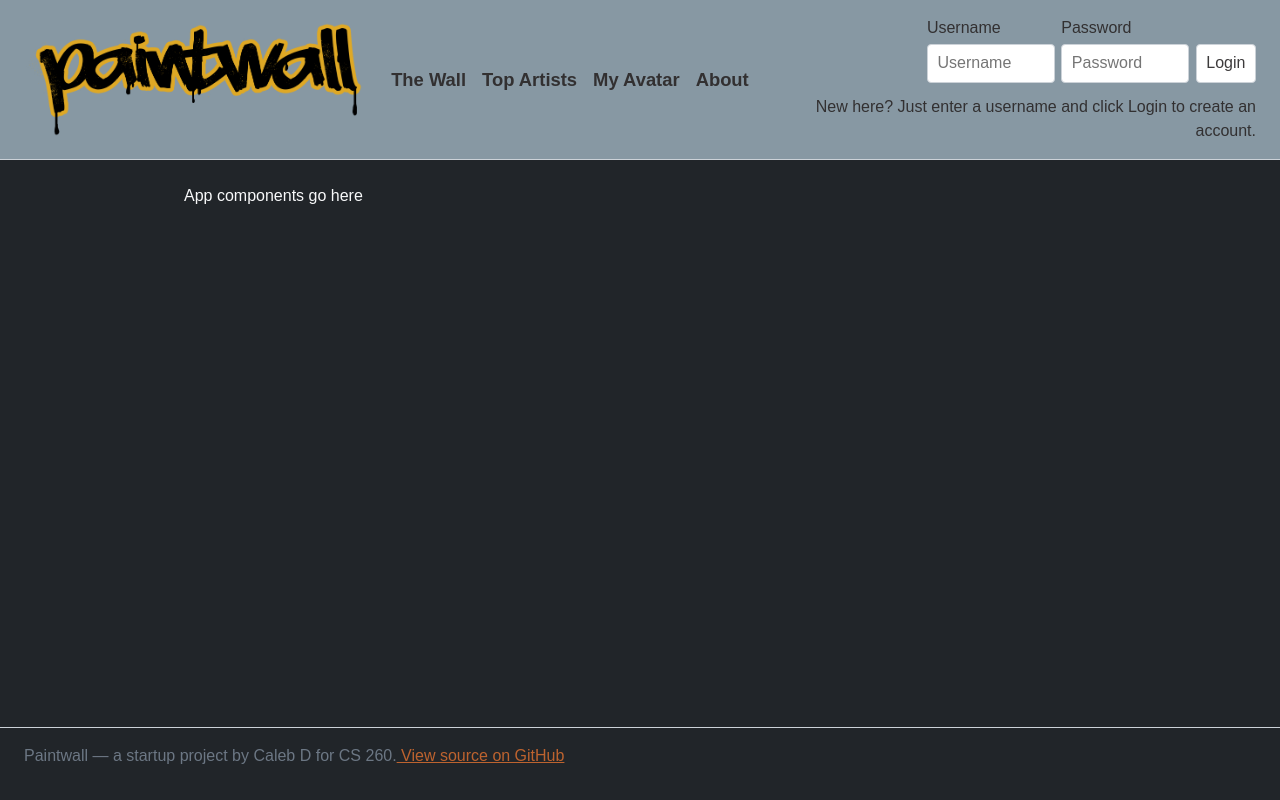
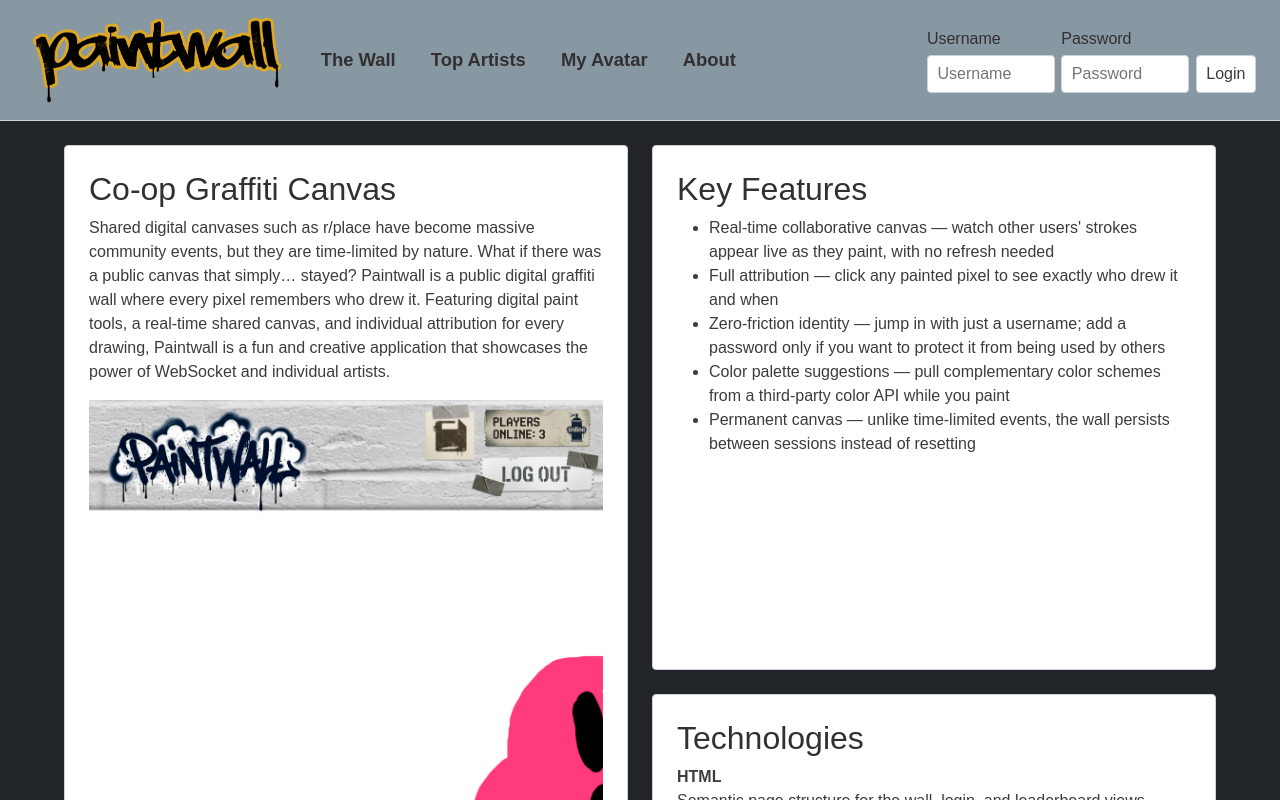
Before and after one commit to Caleb-D-Ace/startup, a React (Vite) app: page /about in a window 1280 px wide. Shown: the top 800 px of the page. Built offline with nearby package versions, Linux system fonts and the light colour scheme; a web font is replaced by a local one.

Commit message:
Added navlinks, adjusted header dimensions for narrow screens

```diff
--- a/src/about/about.jsx
+++ b/src/about/about.jsx
@@ -2,7 +2,7 @@ import React from 'react';
 
 export function About() {
   return (
-    <main>
+    <>
       <section id="pitch-section" className="panel">
         <h2>Co-op Graffiti Canvas</h2>
         <p>
@@ -53,7 +53,6 @@ export function About() {
           <dd>Streams live strokes and viewer counts to every connected browser.</dd>
         </dl>
       </section>
-    </main>
-
+    </>
   );
 }
--- a/src/app.css
+++ b/src/app.css
@@ -94,7 +94,6 @@ input[type="range"] {
 #brand {
   display: flex;
   align-items: center;
-  justify-content: space-between;
   gap: 0.75rem;
 }
 
@@ -108,16 +107,18 @@ input[type="range"] {
 
 .brand-logo img {
   display: block;
-  /* 7.5rem is the max (current) size; shrinks fluidly down to 3rem on phones
+  /* 5.5rem is the max (current) size -- shrunk down from 7.5rem to trim the
+     header's overall height -- shrinking fluidly down to 2.5rem on phones
      instead of jumping between fixed sizes at breakpoints. */
-  height: clamp(3rem, 9vw, 7.5rem);
+  height: clamp(2.5rem, 7vw, 5.5rem);
   width: auto;
   max-width: none;
 }
 
-/* Hamburger menu: holds the login info once the header would otherwise
-   stack it. Hidden entirely above that breakpoint -- .site-auth just
-   renders inline there, same as always. */
+/* Hamburger menu: only appears once the header no longer has room for the
+   login fields inline (see the 56rem tier below) -- it opens a dropdown
+   holding login/account info and, at that same width, "About" too (About
+   lives in the main nav instead while there's room for it there). */
 .auth-toggle-input {
   position: absolute;
   width: 1px;
@@ -129,6 +130,27 @@ input[type="range"] {
 
 .hamburger-btn {
   display: none;
+  align-items: center;
+  justify-content: center;
+  width: 2.5rem;
+  height: 2.5rem;
+  padding: 0.3rem;
+  border-radius: var(--radius);
+  cursor: pointer;
+  transition: background-color 0.15s ease;
+}
+
+/* Same hover/focus treatment as the nav links -- no border, no background
+   until hovered/focused. */
+.hamburger-btn:hover,
+.hamburger-btn:focus-visible {
+  background-color: var(--header-hover-bg);
+}
+
+.hamburger-btn img {
+  display: block;
+  width: 100%;
+  height: 100%;
 }
 
 .site-nav {
@@ -138,6 +160,10 @@ input[type="range"] {
 
 .site-nav ul {
   display: flex;
+  /* Wraps onto a second row whenever it genuinely doesn't fit (e.g. just
+     above the 56rem tier, where nav+login are both still inline and can
+     otherwise overflow the header) -- stays on one line whenever there's
+     room, at any width. */
   flex-wrap: nowrap;
   gap: 1rem;
   list-style: none;
@@ -146,14 +172,36 @@ input[type="range"] {
 }
 
 .site-nav a {
+  display: inline-block;
   font-family: var(--font-body);
   font-weight: 700;
   font-size: 1.15rem;
   text-decoration: none;
   white-space: nowrap;
   color: var(--header-text-color);
+  padding: 0.3rem 0.6rem;
+  border-radius: var(--radius);
+  transition: background-color 0.15s ease;
 }
 
+/* Looks like plain text until hovered/focused -- the hit area is still the
+   whole padded box, it just has no visible background until then. */
+.site-nav a:hover,
+.site-nav a:focus-visible {
+  background-color: var(--header-hover-bg);
+}
+
+/* Short nav labels, swapped in below the 40rem phone tier (see that media
+   query) so each link takes less width -- nav now shares the header row
+   with the logo at every width instead of getting a row to itself, so it
+   has less room to work with on narrow phones. */
+.nav-label-short {
+  display: none;
+}
+
+/* Login/account info -- renders inline in the header while there's room
+   (see .hamburger-btn above); the 56rem tier below turns this into a
+   dropdown instead, hidden until the hamburger opens it. */
 .site-auth {
   display: flex;
   flex-wrap: wrap;
@@ -178,10 +226,26 @@ input[type="range"] {
   width: 8rem;
 }
 
-#register-hint {
-  flex-basis: 100%;
-  margin: 0;
-  text-align: right;
+/* "About" link inside the dropdown -- only shown at the narrow tier, where
+   About is pulled out of the main nav and dropped in here instead (see
+   .nav-about-wide and the 56rem tier below). */
+.about-link {
+  display: none;
+  margin-top: 0.25rem;
+  padding: 0.5rem 0.6rem 0.4rem;
+  border-top: 1px solid var(--color-border);
+  border-radius: var(--radius);
+  text-align: center;
+  font-weight: 700;
+  text-decoration: none;
+  color: var(--header-text-color);
+  transition: background-color 0.15s ease;
+}
+
+/* Same hover/focus highlight as the nav links and the hamburger button. */
+.about-link:hover,
+.about-link:focus-visible {
+  background-color: var(--header-hover-bg);
 }
 
 .field {
@@ -190,11 +254,84 @@ input[type="range"] {
   gap: 0.25rem;
 }
 
+/* "New here?" hint -- used to sit in the header as its own line; now lives
+   as a hover/focus tooltip off the username field instead, so it never
+   takes up header space at any width. CSS-only, same as the rest of this
+   project's interactive bits. */
+.field-tooltip-wrap {
+  position: relative;
+}
+
+.field-tooltip {
+  position: absolute;
+  top: 100%;
+  left: 0;
+  z-index: 80;
+  margin: 0.4rem 0 0;
+  width: max(14rem, 100%);
+  padding: 0.5rem 0.75rem;
+  background-color: var(--header-bg-color);
+  color: var(--header-text-color);
+  border: 1px solid var(--color-border);
+  border-radius: var(--radius);
+  box-shadow: 0 8px 20px rgba(0, 0, 0, 0.25);
+  font-size: 0.85rem;
+  line-height: 1.3;
+  opacity: 0;
+  visibility: hidden;
+  transform: translateY(-0.25rem);
+  transition: opacity 0.15s ease, transform 0.15s ease, visibility 0.15s ease;
+  pointer-events: none;
+}
+
+.field-tooltip-wrap:hover .field-tooltip,
+.field-tooltip-wrap:focus-within .field-tooltip {
+  opacity: 1;
+  visibility: visible;
+  transform: translateY(0);
+}
+
 #profile-panel {
   display: flex;
   flex-wrap: wrap;
   align-items: center;
   gap: 0.75rem;
+}
+
+/* "Welcome, <username> (Level 3)" -- forced onto one line so a long
+   username can't push "(Level 3)" onto its own line and grow the header's
+   height. The username itself truncates with an ellipsis instead; the
+   "Welcome," prefix and "(Level 3)" suffix stay put either way. */
+.profile-greeting {
+  display: inline-flex;
+  align-items: baseline;
+  gap: 0.3rem;
+  white-space: nowrap;
+}
+
+#current-username {
+  display: inline-block;
+  max-width: 9rem;
+  min-width: 0;
+  overflow: hidden;
+  text-overflow: ellipsis;
+  white-space: nowrap;
+  vertical-align: bottom;
+}
+
+/* Profile page's stats panel: username and XP bar sit side by side instead
+   of stacked -- the "every batch..." explanation moves into a hover/focus
+   tooltip off the XP bar (reuses .field-tooltip-wrap/.field-tooltip) rather
+   than always-visible text. */
+.stats-header {
+  display: flex;
+  flex-wrap: wrap;
+  align-items: center;
+  gap: 1rem;
+}
+
+.stats-header h2 {
+  margin: 0;
 }
 
 /* ---- Theme switcher (in the footer) ---- */
@@ -255,6 +392,7 @@ main {
   border-radius: var(--radius);
   box-shadow: var(--shadow);
   padding: 1.5rem;
+  color: var(--color-text);
 }
 
 /* The wall's canvas panel breaks out of main's 60rem column and spans the
@@ -264,6 +402,36 @@ main {
   max-width: 100vw;
   margin-left: calc(50% - 50vw);
   margin-right: calc(50% - 50vw);
+}
+
+/* About page: pitch section on the left, Key Features and Technologies
+   stacked on the right instead of all three stacking in one column -- less
+   scrolling to see everything. Keyed off orientation rather than a width
+   breakpoint -- landscape (phone or desktop alike) gets the wider 2-column
+   layout, portrait always gets the single-column mobile-style stack, no
+   matter how wide that portrait viewport happens to be. Scoped to about.jsx
+   via :has(), same pattern as the Wall page's mobile layout further down. */
+@media (orientation: landscape) {
+  main:has(#pitch-section) {
+    display: grid;
+    grid-template-columns: 1fr 1fr;
+    max-width: 75rem; /* wider than the normal 60rem column so each side has more room */
+  }
+
+  #pitch-section {
+    grid-column: 1;
+    grid-row: 1 / 3;
+  }
+
+  #features-section {
+    grid-column: 2;
+    grid-row: 1;
+  }
+
+  #tech-section {
+    grid-column: 2;
+    grid-row: 2;
+  }
 }
 
 /* ---- Drawing toolbars (index.html and profile.html) ---- */
@@ -376,6 +544,7 @@ main {
   width: 100%;
   max-width: 400px;
   height: auto;
+  margin: 0 auto;
 }
 
 canvas {
@@ -444,16 +613,13 @@ td {
 }
 
 /* ---- Small screens ----
-   Three-tier header degradation as the viewport narrows:
-   1. Wide:  logo + nav + login fields all inline, "New here?" hint visible.
-   2. Medium: hint disappears first to free up room -- fields stay inline.
-   3. Narrow: header stacks into rows, and username/password stack too. */
+   Two-tier header degradation as the viewport narrows:
+   1. Wide/medium: logo + nav (incl. About) + login fields all inline.
+   2. Narrow: login fields and About collapse into the hamburger dropdown,
+      and About disappears from the nav -- they trade places at the same
+      breakpoint so neither shows twice or not at all. */
 
-@media (max-width: 64rem) {
-  #register-hint {
-    display: none;
-  }
-
+@media (max-width: 74rem) {
   .site-header {
     gap: 0.5rem;
   }
@@ -476,22 +642,15 @@ td {
   }
 }
 
-@media (max-width: 56rem) {
-  .site-header {
-    flex-direction: column;
-    align-items: stretch;
-  }
-
+@media (max-width: 60rem) {
   .site-nav {
     padding-left: 0;
   }
 
-  /* At very narrow widths, four nowrap-text links plus gaps don't fit on
-     one line -- let them wrap onto a second row (already expected here
-     since the whole header is stacked into a column anyway) instead of
-     overflowing off the edge. */
-  .site-nav ul {
-    flex-wrap: wrap;
+  /* About moves into the hamburger dropdown below -- no room to keep it
+     inline in the nav at this tier. */
+  .nav-about-wide {
+    display: none;
   }
 
   .site-auth form {
@@ -513,26 +672,11 @@ td {
 
   .hamburger-btn {
     display: inline-flex;
-    align-items: center;
-    justify-content: center;
-    width: 2.5rem;
-    height: 2.5rem;
-    padding: 0.3rem;
-    border: 1px solid var(--color-border);
-    border-radius: var(--radius);
-    background-color: var(--color-surface);
-    cursor: pointer;
   }
 
-  .hamburger-btn img {
-    display: block;
-    width: 100%;
-    height: 100%;
-  }
-
-  /* The login form/hint/profile-panel -- same #header-auth markup as the
-     wide layout, just hidden by default and dropped down from the
-     hamburger button instead of always taking up space in the stack. */
+  /* The login form/profile-panel -- same #header-auth markup as the wide
+     layout, just hidden by default and dropped down from the hamburger
+     button instead of always taking up space in the header. */
   .site-auth {
     display: none;
     position: absolute;
@@ -544,6 +688,7 @@ td {
     width: min(20rem, 90vw);
     margin-top: 0.5rem;
     padding: 1rem;
+    gap: 0.75rem;
     background-color: var(--header-bg-color);
     border: 1px solid var(--color-border);
     border-radius: var(--radius);
@@ -553,10 +698,18 @@ td {
   body:has(#nav-auth-toggle:checked) .site-auth {
     display: flex;
   }
+
+  /* About reappears here, inside the dropdown, since it just disappeared
+     from the nav above. */
+  .about-link {
+    display: block;
+  }
 }
 
 @media (max-width: 40rem) {
-  /* Tighter header so all four nav links stay on one row down to ~320px. */
+  /* Tighter header, plus shorter nav labels (below) -- keeps all four nav
+     links fitting in less width down to ~320px, now that nav shares the
+     header row with the logo instead of getting a row to itself. */
   .site-header {
     padding-left: 1rem;
     padding-right: 1rem;
@@ -564,6 +717,14 @@ td {
 
   .site-nav a {
     font-size: 0.9rem;
+  }
+
+  .nav-label-full {
+    display: none;
+  }
+
+  .nav-label-short {
+    display: inline;
   }
 
   .site-nav ul {
--- a/src/app.jsx
+++ b/src/app.jsx
@@ -1,6 +1,61 @@
-import React, { useState, useEffect } from 'react';
+import React, { useState } from 'react';
 import 'bootstrap/dist/css/bootstrap.min.css';
 import './app.css';
+import { BrowserRouter, NavLink, Route, Routes } from 'react-router-dom';
+import { AuthProvider, useAuth } from './AuthContext';
+import {Wall} from './wall/wall'
+import {Artists} from './artists/artists'
+import {Profile} from './profile/profile'
+import {About} from './about/about'
+
+export default function App() {
+    return (
+        <BrowserRouter>
+          <AuthProvider>
+            <div className="body bg-dark text-light">
+                <header className="site-header">
+                <div id="brand">
+                    <h1 className="brand-logo"><NavLink to="/"><img src="images/paintwall_logo.png" alt="Paintwall home" /></NavLink></h1>
+                </div>
+
+                <nav className="site-nav">
+                    <ul>
+                    <li><NavLink to="/"><span className="nav-label-full">The Wall</span><span className="nav-label-short">Wall</span></NavLink></li>
+                    <li><NavLink to="/artists"><span className="nav-label-full">Top Artists</span><span className="nav-label-short">Artists</span></NavLink></li>
+                    <li><NavLink to="/profile"><span className="nav-label-full">My Avatar</span><span className="nav-label-short">Avatar</span></NavLink></li>
+                    <li className="nav-about-wide"><NavLink to="/about">About</NavLink></li>
+                    </ul>
+                </nav>
+
+                <input type="checkbox" id="nav-auth-toggle" className="auth-toggle-input" />
+                <label htmlFor="nav-auth-toggle" className="hamburger-btn">
+                <img src="images/hamburger_icon.png" alt="Account menu" />
+                </label>
+
+                <AuthPanel />
+                </header>
+
+                <main>
+                    <Routes>
+                        <Route path="/" element={<Wall />} />
+                        <Route path="/artists" element={<Artists />} />
+                        <Route path="/profile" element={<Profile />} />
+                        <Route path="/about" element={<About />} />
+                    </Routes>
+                </main>
+
+                <footer className="site-footer">
+                <p>
+                    Paintwall &mdash; a startup project by Caleb D for CS 260.
+                    <a href="https://github.com/Caleb-D-Ace/startup" target="_blank" rel="noopener"> View source on GitHub</a>
+                </p>
+
+                </footer>
+            </div>
+          </AuthProvider>
+        </BrowserRouter>
+    );
+}
 
 // Replaces public/js/auth.js's imperative DOM manipulation (getElementById +
 // toggling .hidden) with React state. That old script and React both tried
@@ -9,43 +64,35 @@ import './app.css';
 // not just a port: login state now lives in React, so there's nothing left
 // for a separate script to fight over.
 function AuthPanel() {
-  const [loggedInAs, setLoggedInAs] = useState(null);
-  const [username, setUsername] = useState('');
-
-  useEffect(() => {
-    const saved = localStorage.getItem('paintwall-username');
-    if (saved) {
-      setLoggedInAs(saved);
-    }
-  }, []);
+  const { username: loggedInAs, login, logout } = useAuth();
+  const [usernameInput, setUsernameInput] = useState('');
 
   function handleSubmit(event) {
     event.preventDefault();
-    const trimmed = username.trim();
+    const trimmed = usernameInput.trim();
     if (!trimmed) {
       return;
     }
-    localStorage.setItem('paintwall-username', trimmed);
-    setLoggedInAs(trimmed);
-    setUsername('');
+    login(trimmed);
+    setUsernameInput('');
   }
 
   function handleLogout() {
-    localStorage.removeItem('paintwall-username');
-    setLoggedInAs(null);
+    logout();
   }
 
   if (loggedInAs) {
     return (
       <div id="header-auth" className="site-auth">
         <div id="profile-panel">
-          <span>
+          <span className="profile-greeting">
             Welcome, <span id="current-username">{loggedInAs}</span>{' '}
             <span id="user-level">(Level 3)</span>
           </span>
           <meter id="header-xp-bar" min="0" max="1000" value="420" aria-label="Experience toward next level"></meter>
           <button type="button" id="logout-btn" onClick={handleLogout}>Logout</button>
         </div>
+        <NavLink to="/about" className="about-link">About</NavLink>
       </div>
     );
   }
@@ -53,7 +100,7 @@ function AuthPanel() {
   return (
     <div id="header-auth" className="site-auth">
       <form id="auth-form" onSubmit={handleSubmit}>
-        <div className="field">
+        <div className="field field-tooltip-wrap">
           <label htmlFor="username">Username</label>
           <input
             type="text"
@@ -61,9 +108,12 @@ function AuthPanel() {
             name="username"
             placeholder="Username"
             required
-            value={username}
-            onChange={(event) => setUsername(event.target.value)}
+            value={usernameInput}
+            onChange={(event) => setUsernameInput(event.target.value)}
           />
+          <p className="field-tooltip" role="tooltip">
+            New here? Just enter a username and click Login to create an account.
+          </p>
         </div>
 
         <div className="field">
@@ -73,43 +123,7 @@ function AuthPanel() {
 
         <button type="submit" id="login-btn">Login</button>
       </form>
-      <p id="register-hint">New here? Just enter a username and click Login to create an account.</p>
+      <NavLink to="/about" className="about-link">About</NavLink>
     </div>
   );
 }
-
-export default function App() {
-  return (<div className="body bg-dark text-light">
-    <header className="site-header">
-      <div id="brand">
-        <h1 className="brand-logo"><a href="wall.html"><img src="images/paintwall_logo.png" alt="Paintwall home" /></a></h1>
-
-        <input type="checkbox" id="nav-auth-toggle" className="auth-toggle-input" />
-        <label htmlFor="nav-auth-toggle" className="hamburger-btn">
-          <img src="images/hamburger_icon.png" alt="Account menu" />
-        </label>
-      </div>
-
-      <nav className="site-nav">
-        <ul>
-          <li><a href="wall.html">The Wall</a></li>
-          <li><a href="artists.html">Top Artists</a></li>
-          <li><a href="profile.html">My Avatar</a></li>
-          <li><a href="about.html">About</a></li>
-        </ul>
-      </nav>
-
-      <AuthPanel />
-    </header>
-
-    <main>App components go here</main>
-
-    <footer className="site-footer">
-      <p>
-        Paintwall &mdash; a startup project by Caleb D for CS 260.
-        <a href="https://github.com/Caleb-D-Ace/startup" target="_blank" rel="noopener"> View source on GitHub</a>
-      </p>
-
-    </footer>
-  </div>);
-}
--- a/src/artists/artists.jsx
+++ b/src/artists/artists.jsx
@@ -2,7 +2,7 @@ import React from 'react';
 
 export function Artists() {
   return (
-    <main>
+    <>
       {/* Database data placeholder */}
       <section id="leaderboard-section" className="panel">
         <h2>Top Artists</h2>
@@ -45,6 +45,6 @@ export function Artists() {
           </table>
         </div>
       </section>
-    </main>
+    </>
   );
 }
--- a/src/profile/profile.jsx
+++ b/src/profile/profile.jsx
@@ -1,8 +1,32 @@
 import React from 'react';
+import { useAuth } from '../AuthContext';
 
 export function Profile() {
+  const { username } = useAuth();
+
   return (
-    <main>
+    <>
+      {/* Database data placeholder: XP earned from pixels painted on the wall */}
+      <section id="stats-section" className="panel">
+        {username ? (
+          <>
+            <div className="stats-header">
+              <h2 id="stats-username">{username}</h2>
+              <div className="field-tooltip-wrap">
+                <progress id="xp-bar" value="420" max="1000" tabIndex={0}>42%</progress>
+                <p className="field-tooltip" role="tooltip">
+                  Every batch of pixels the server receives from you on the wall adds experience.
+                  Level up the more you paint!
+                </p>
+              </div>
+            </div>
+            <p><span id="xp-label">420 / 1000 XP</span> to Level 4</p>
+          </>
+        ) : (
+          <p>Log in to see stats and create avatar</p>
+        )}
+      </section>
+
       {/* Application data placeholder: the user's personal avatar canvas */}
       <section id="avatar-section" className="panel">
         <h2>My Avatar</h2>
@@ -48,17 +72,6 @@ export function Profile() {
           <button type="button" id="set-avatar-btn">Set Avatar</button>
         </div>
       </section>
-
-      {/* Database data placeholder: XP earned from pixels painted on the wall */}
-      <section id="stats-section" className="panel">
-        <h2>Player Statistics</h2>
-        <p>
-          Every batch of pixels the server receives from you on the wall adds experience.
-          Level up the more you paint!
-        </p>
-        <progress id="xp-bar" value="420" max="1000">42%</progress>
-        <p><span id="xp-label">420 / 1000 XP</span> to Level 4</p>
-      </section>
-    </main>
+    </>
   );
 }
--- a/src/wall/wall.jsx
+++ b/src/wall/wall.jsx
@@ -2,7 +2,7 @@ import React from 'react';
 
 export function Wall() {
   return (
-    <main>
+    <>
       {/* Application data placeholder: the live shared canvas */}
       <section id="canvas-section" className="panel">
         <h2>The Wall</h2>
@@ -88,6 +88,6 @@ export function Wall() {
           <li>anon_guest joined the wall</li>
         </ul>
       </section>
-    </main>
+    </>
   );
 }
```
